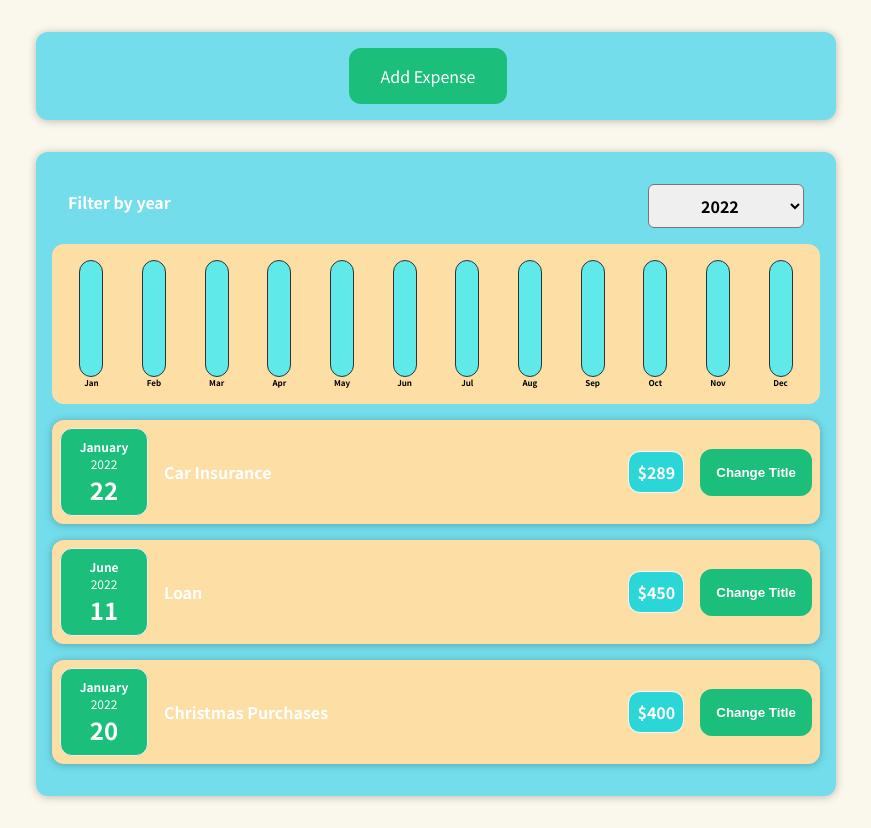
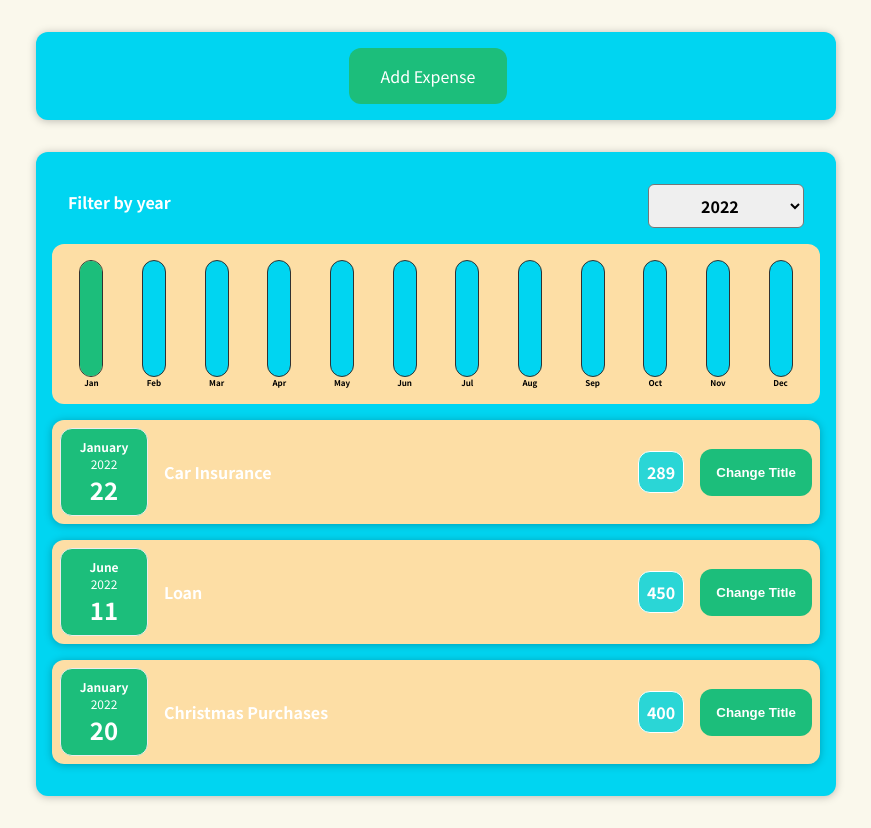
Before and after one commit to PeterVila/expense-tracker, a React (Create React App) app: page / in a window 1280 px wide. Shown: the whole page, without its empty margins (204-1075 px from the left). Built offline with nearby package versions, Linux system fonts and the light colour scheme.

Commit message:
Fixed filtering function not showing due to ($) being added to filter string. Cleaned up .scss files

```diff
--- a/src/App.js
+++ b/src/App.js
@@ -1,14 +1,13 @@
 import ExpenseList from "./components/Expenses/ExpenseList";
 import NewExpense from "./components/NewExpense/NewExpense"
-import "./App.scss";
 import { useState } from 'react';
 
 const expenses = [
-  { title: "Car Insurance", amount: "$289", date: new Date(2021, 12, 22) },
-  { title: "Loan", amount: "$450", date: new Date(2022, 5, 11) },
-  { title: "Christmas Purchases", amount: "$400", date: new Date(2021, 12, 20) },
-  { title: "Black Friday", amount: "$200", date: new Date(2021, 11, 25) },
-  { title: "Shtuff", amount: "$999", date: new Date(2021, 2, 11) },
+  { title: "Car Insurance", amount: "289", date: new Date(2021, 12, 22) },
+  { title: "Loan", amount: "450", date: new Date(2022, 5, 11) },
+  { title: "Christmas Purchases", amount: "400", date: new Date(2021, 12, 20) },
+  { title: "Black Friday", amount: "200", date: new Date(2021, 11, 25) },
+  { title: "Shtuff", amount: "999", date: new Date(2021, 2, 11) },
 ];
 
 const App = () => {
--- a/src/App.scss
+++ /dev/null
@@ -1,3 +0,0 @@
-body {
-  background-color: rgb(250, 248, 236);
-}
--- a/src/components/Chart/ChartBar.scss
+++ b/src/components/Chart/ChartBar.scss
@@ -11,7 +11,7 @@
   width: 100%;
   border: 1px solid #313131;
   border-radius: 12px;
-  background-color: #60e9e9;
+  background-color: rgb(0, 213, 241);
   overflow: hidden;
   display: flex;
   flex-direction: column;
--- a/src/components/Expenses/ExpenseList.scss
+++ b/src/components/Expenses/ExpenseList.scss
@@ -1,6 +1,6 @@
 .expenses {
   padding: 1rem;
-  background-color: rgb(115, 221, 235);
+  background-color: rgb(0, 213, 241);
   margin: 2rem auto;
   width: 50rem;
   max-width: 95%;
@@ -13,4 +13,9 @@
     background-color: #1CBE7B;
     font-weight: bold;
   }
+
+  & button:hover {
+    background-color: #139c63;
+    cursor: pointer;
+  }
 }
--- a/src/components/NewExpense/ExpenseForm.js
+++ b/src/components/NewExpense/ExpenseForm.js
@@ -34,7 +34,7 @@ const ExpenseForm = (props) => {
     event.preventDefault();
     const expenseData = {
       title: userInput.enteredTitle,
-      amount: "$" + userInput.enteredAmount,
+      amount: userInput.enteredAmount,
       date: new Date(
         userInput.enteredDate.replace(/-/g, "/").replace(/T.+/, "")
       ),
--- a/src/components/NewExpense/newExpense.scss
+++ b/src/components/NewExpense/newExpense.scss
@@ -1,5 +1,5 @@
 .new-expense {
-  background-color: rgb(115, 221, 235);
+  background-color: rgb(0, 213, 241);
   padding: 1rem;
   margin: 2rem auto;
   width: 50rem;
@@ -21,8 +21,7 @@
 
   & button:hover,
   & button:active {
-    background-color: #1684a5;
-    border-color: #0d80ad;
+    background-color: #086d2a;
   }
 
   & button.alternative {
--- a/src/index.js
+++ b/src/index.js
@@ -1,5 +1,4 @@
 import ReactDOM from 'react-dom';
-
 import './index.scss';
 import App from './App';
 
--- a/src/index.scss
+++ b/src/index.scss
@@ -10,4 +10,5 @@ html {
 
 body {
   margin: 0;
+  background-color: rgb(250, 248, 236);
 }
```
